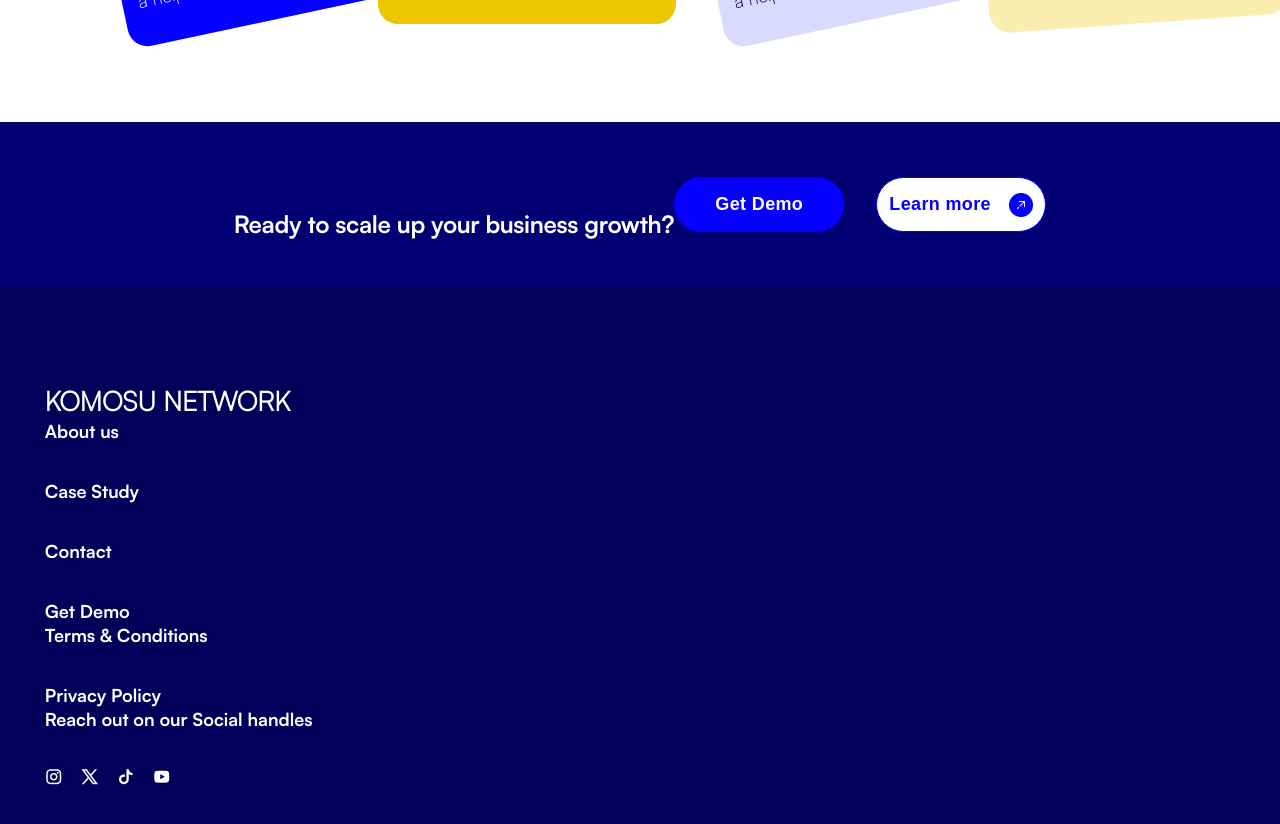
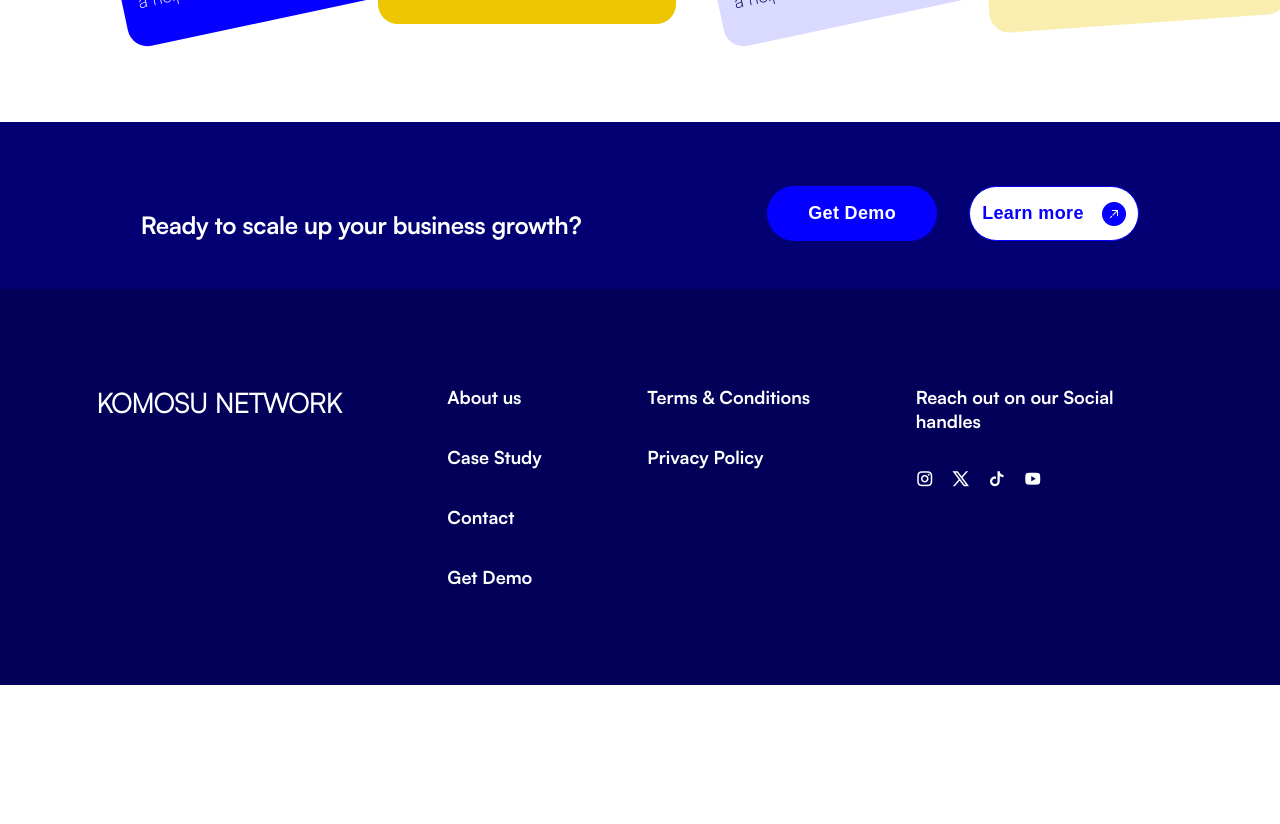
Before and after one commit to Yomi-daniels/Komosu, a Next.js app: page /about in a window 1280 px wide. Shown: the part 3860-4684 px from the top of the page. After the commit the page ends 4545 px from the top, so only its background shows below. Built offline with nearby package versions, Linux system fonts and the light colour scheme; a web font is replaced by a local one.

Commit message:
updating media queries

```diff
--- a/src/app/components/footer/footer.module.css
+++ b/src/app/components/footer/footer.module.css
@@ -10,7 +10,6 @@
   max-width: 1316px;
   height: 100%;
   margin-inline: auto;
-  border-radius: 36px;
   padding: 6rem 2.8rem;
   position: relative;
   color: white;
@@ -19,18 +18,17 @@
 
 .footerContentContainer {
   display: flex;
-  flex-direction: column;
   justify-content: space-evenly;
   height: 100%;
   max-width: 100%;
-  /* gap: 3em; */
+  gap: 3em;
 }
 
 .footerHeader {
   display: flex;
   align-items: center;
-  justify-content: center;
-  padding: 48px 0;
+  justify-content: space-around;
+  padding: 48px 3rem;
   background: #020073;
   color: #fff;
 }
@@ -54,6 +52,7 @@
   display: flex;
   align-items: center;
   gap: 2em;
+  margin-top: 1rem;
 }
 
 .footerBtn button {
@@ -187,12 +186,13 @@
     font-size: 16px;
   }
 
-  .FooterContentContainer {
+  .footerContentContainer {
+    display: flex;
     flex-direction: column;
   }
 
   .footerLinks {
-    margin-top: 32px;
+    margin-top: 24px;
   }
 
   .footerLinks a {
--- a/src/app/components/navbar/navbar.module.css
+++ b/src/app/components/navbar/navbar.module.css
@@ -49,12 +49,13 @@
 @media (max-width: 450px) {
   .logoContainer {
     position: relative;
+
     width: 100px;
     height: 100px;
   }
 
   .parentContainer {
-    width: 100%;
+    max-width: 100%;
     height: 64px;
     /* box-shadow: 2px 2px 2px 1px rgba(0, 0, 0, 0.188); */
   }
```
